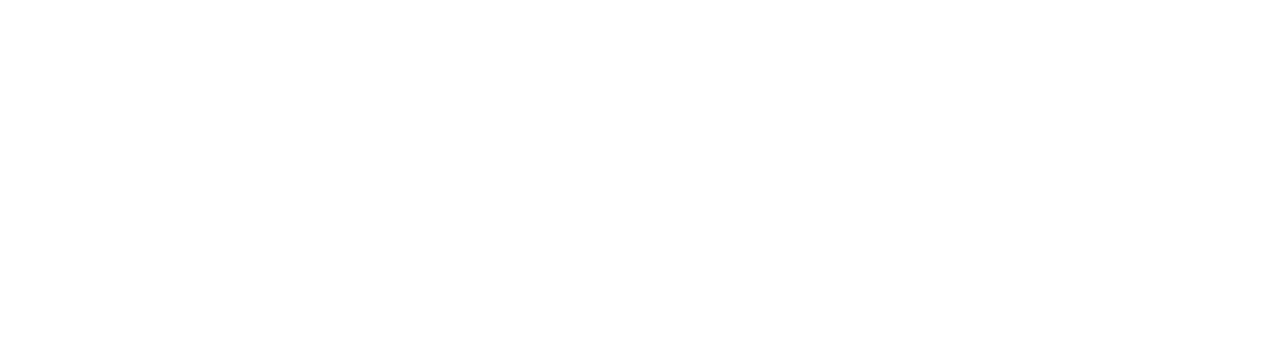
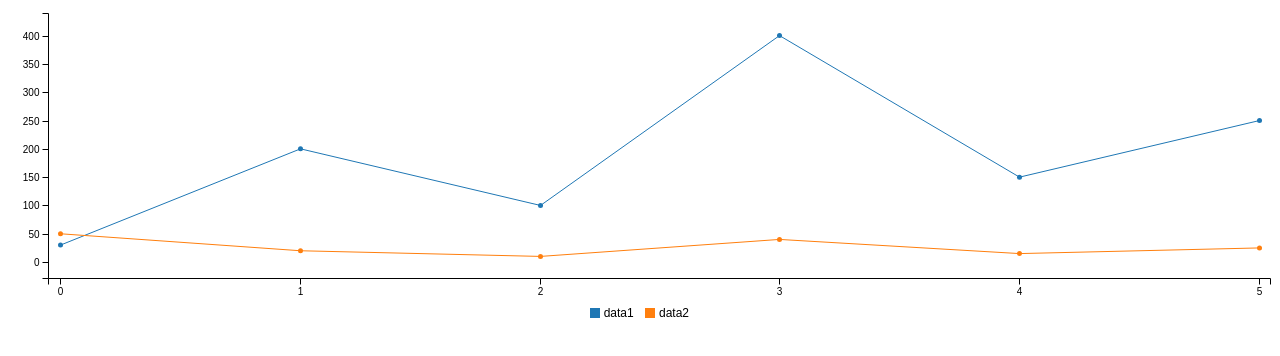
Before and after one commit to jeffreysbrother/C3, a website: page index.html in a window 1280 px wide. Drawn offline with Linux system fonts and the light colour scheme; files whose address does not match are found by name.

Commit message:
tried to add simple chart script

```diff
--- a/index.html
+++ b/index.html
@@ -9,8 +9,22 @@
   </head>
   <body>
 
+    <div id="chart"></div>
+
   </body>
 
   <script src="bower_components/d3/d3.min.js" charset="utf-8"></script>
   <script src="bower_components/c3/c3.min.js"></script>
+
+  <script type="text/javascript">
+      var chart = c3.generate({
+      bindto: '#chart',
+      data: {
+        columns: [
+          ['data1', 30, 200, 100, 400, 150, 250],
+          ['data2', 50, 20, 10, 40, 15, 25]
+        ]
+      }
+    });
+  </script>
 </html>
```
